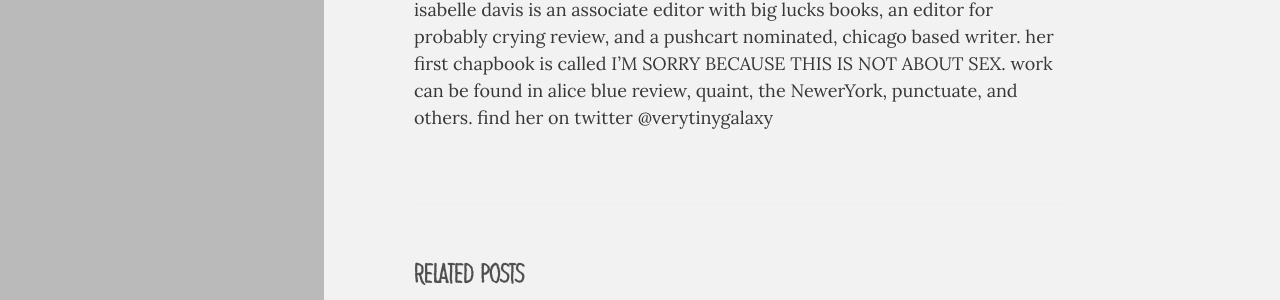
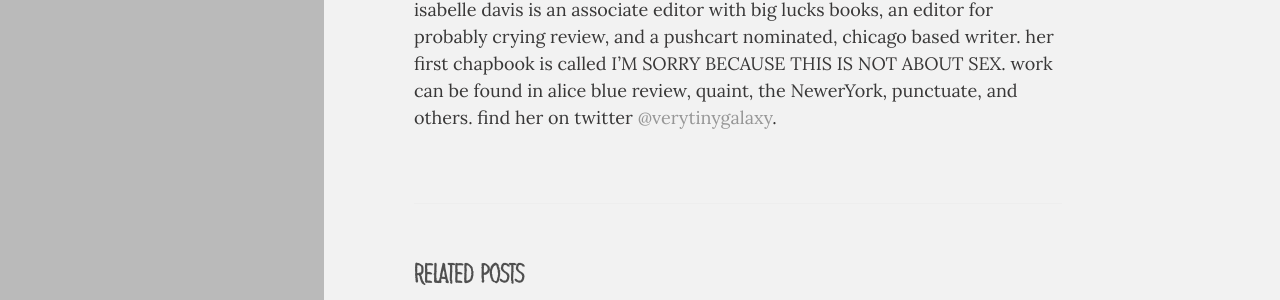
Before and after one commit to inferiorplanets/inferiorplanets.github.io, a Jekyll site: the page built from _posts/2016-02-10-davis.md, in a window 1280 px wide and 900 px high, scrolled down 1635 px. Shown: the part 296-596 px from the top of the window. Built offline with Jekyll 4.4.1, drawn with Linux system fonts in a browser that asks for light colours; some web fonts are replaced; part of the change alters nothing that is shown.

```diff
--- a/_posts/2016-02-10-davis.md
+++ b/_posts/2016-02-10-davis.md
@@ -90,4 +90,4 @@ pecked the ground around us.
 
 ___
 
-isabelle davis is an associate editor with big lucks books, an editor for probably crying review, and a pushcart nominated, chicago based writer. her first chapbook is called I'M SORRY BECAUSE THIS IS NOT ABOUT SEX. work can be found in alice blue review, quaint, the NewerYork, punctuate, and others. find her on twitter @verytinygalaxy
+isabelle davis is an associate editor with big lucks books, an editor for probably crying review, and a pushcart nominated, chicago based writer. her first chapbook is called I'M SORRY BECAUSE THIS IS NOT ABOUT SEX. work can be found in alice blue review, quaint, the NewerYork, punctuate, and others. find her on twitter [@verytinygalaxy](https://twitter.com/verytinygalaxy).
```
